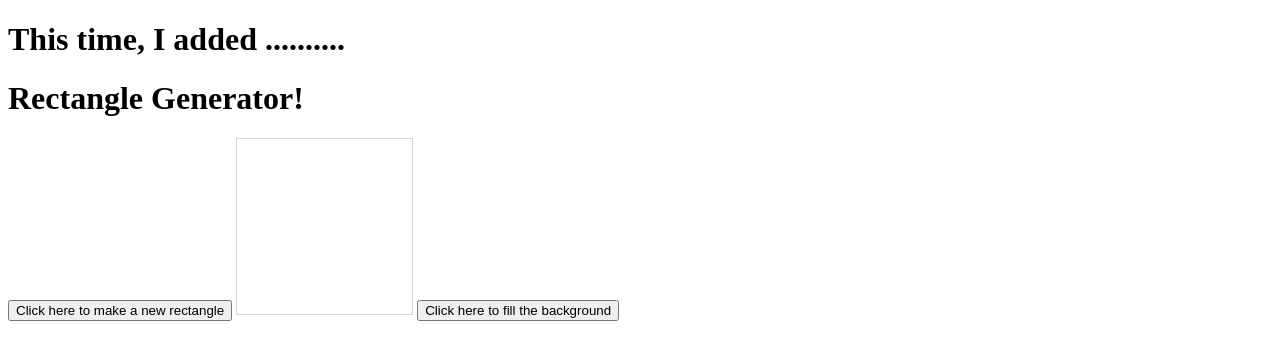
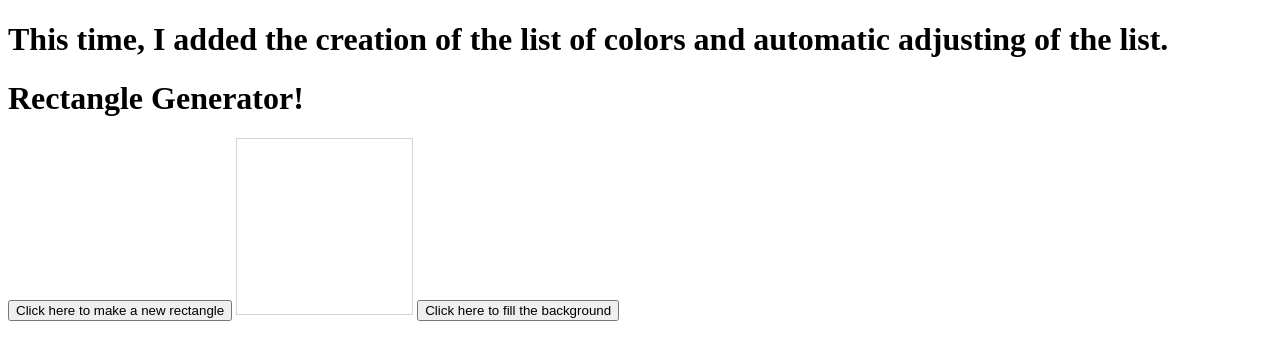
Before and after one commit to jcthomas556/jcthomas556.github.io, a plain HTML site: page Dom manipulation.html in a window 1280 px wide. Drawn offline with Linux system fonts and the light colour scheme.

Commit message:
Dom Manipulation2

```diff
--- a/Dom manipulation.html
+++ b/Dom manipulation.html
@@ -13,7 +13,7 @@ Create/delete elements in your web page. ... X
 
 <head>
     <title>Dom Manipulation demo</title>
-    <h1>This time, I added ..........</h1>
+    <h1>This time, I added the creation of the list of colors and automatic adjusting of the list.</h1>
 </head>
 
 
```
